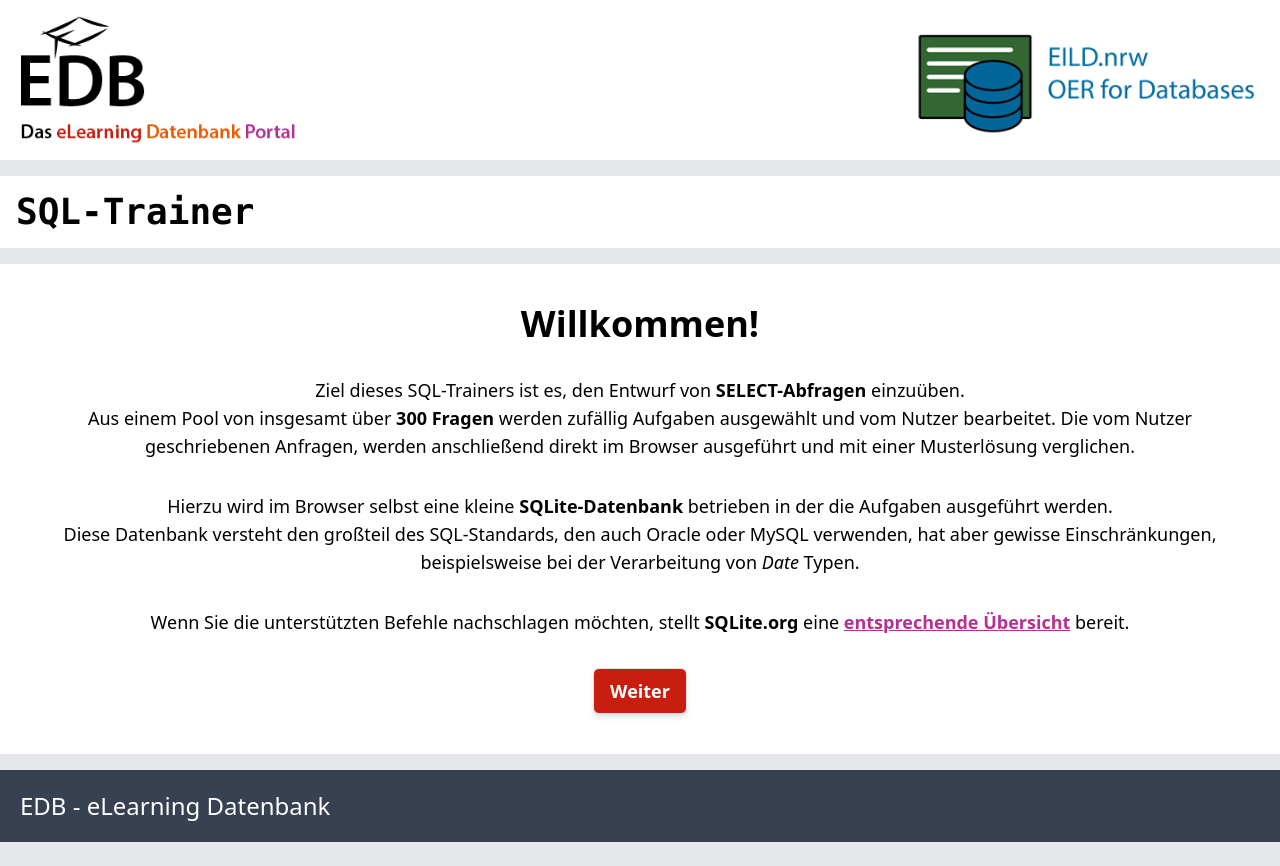
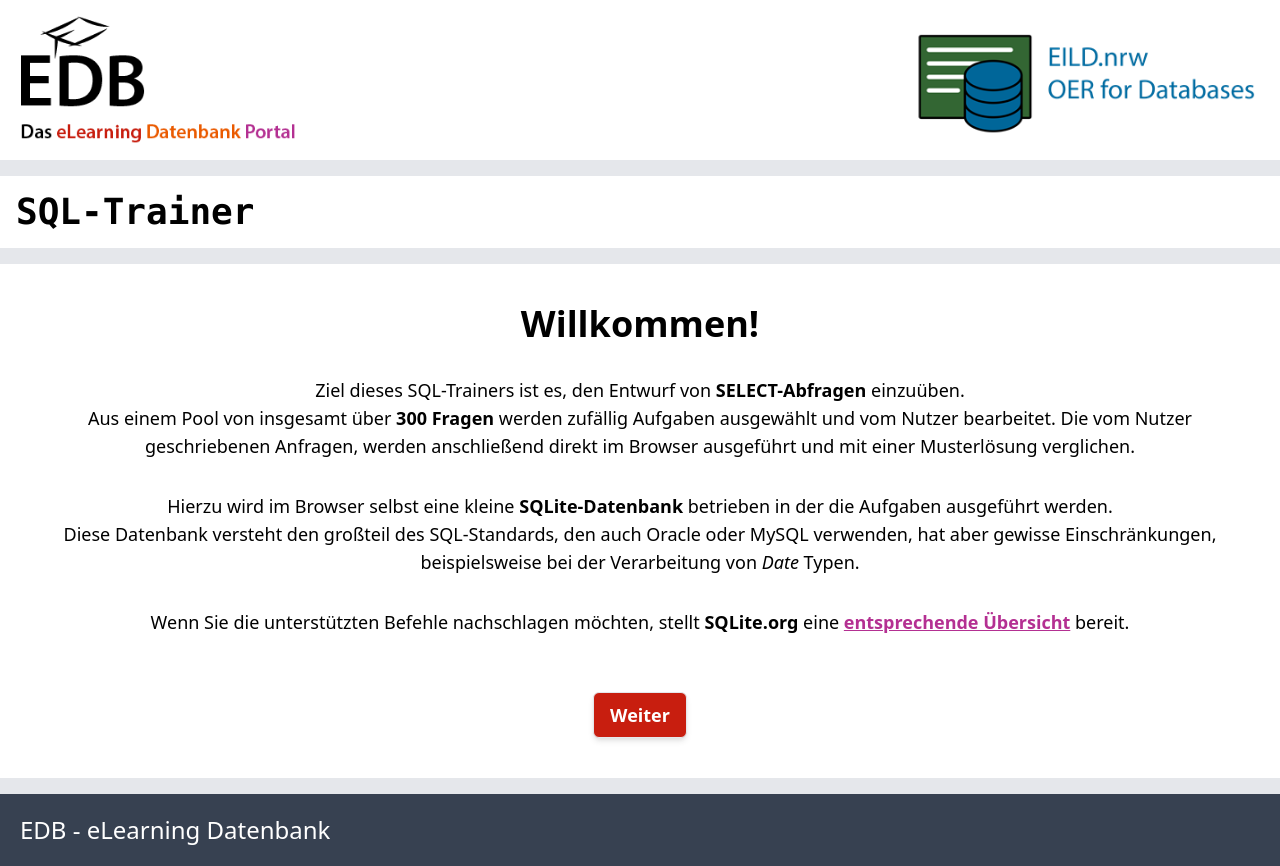
Before and after one commit to EILD-nrw/sql-trainer, a React (Create React App) app: page / in a window 1280 px wide. Before the commit the page ends 842 px from the top, so only its background shows below. Built offline with nearby package versions, Linux system fonts and the light colour scheme.

Commit message:
Improved Layout

```diff
--- a/src/Components/Pages/Home.tsx
+++ b/src/Components/Pages/Home.tsx
@@ -17,7 +17,7 @@ export default function Home () {
         <br/>
         Diese Datenbank versteht den großteil des SQL-Standards, den auch Oracle oder MySQL verwenden, hat aber gewisse Einschränkungen, beispielsweise bei der Verarbeitung von <i>Date</i> Typen.
       </p>
-      <p className="text-lg text-center">
+      <p className="text-lg text-center pb-6">
         Wenn Sie die unterstützten Befehle nachschlagen möchten, stellt <b>SQLite.org</b> eine <b><a href="https://www.sqlite.org/lang.html">entsprechende Übersicht</a></b> bereit.
       </p>
 
--- a/src/Components/Pages/SelectionPage.tsx
+++ b/src/Components/Pages/SelectionPage.tsx
@@ -15,14 +15,16 @@ export default function SelectionPage ({ schema, setSchema, difficulty, setDiffi
   const difficultyOptions = ['Leicht', 'Mittel', 'Schwer']
 
   return (
-    <div className="flex flex-col space-y-4">
-      <h1 className="font-semibold text-2xl">Konfiguration</h1>
+    <div className="flex flex-col space-y-4 mx-32 my-6">
+      <h1 className="font-semibold text-3xl pb-4">Konfiguration</h1>
       <p>Bitte wählen Sie ein <b>Datenbankschema</b> und einen <b>Schwierigkeitsgrad</b> aus:</p>
       <SelectElement title="Schema" options={schemaOptions} selected={schema} setSelected={setSchema} />
       <SelectElement title="Schwierigkeitsgrad" options={difficultyOptions} selected={difficulty} setSelected={setDifficulty} />
-      <Link to="/sqltrainer/tasks">
-        <PrimaryButton>Trainer Starten</PrimaryButton>
-      </Link>
+      <div className='pt-6'>
+        <Link to="/sqltrainer/tasks">
+          <PrimaryButton>Trainer Starten</PrimaryButton>
+        </Link>
+      </div>
     </div>
   )
 }
```
